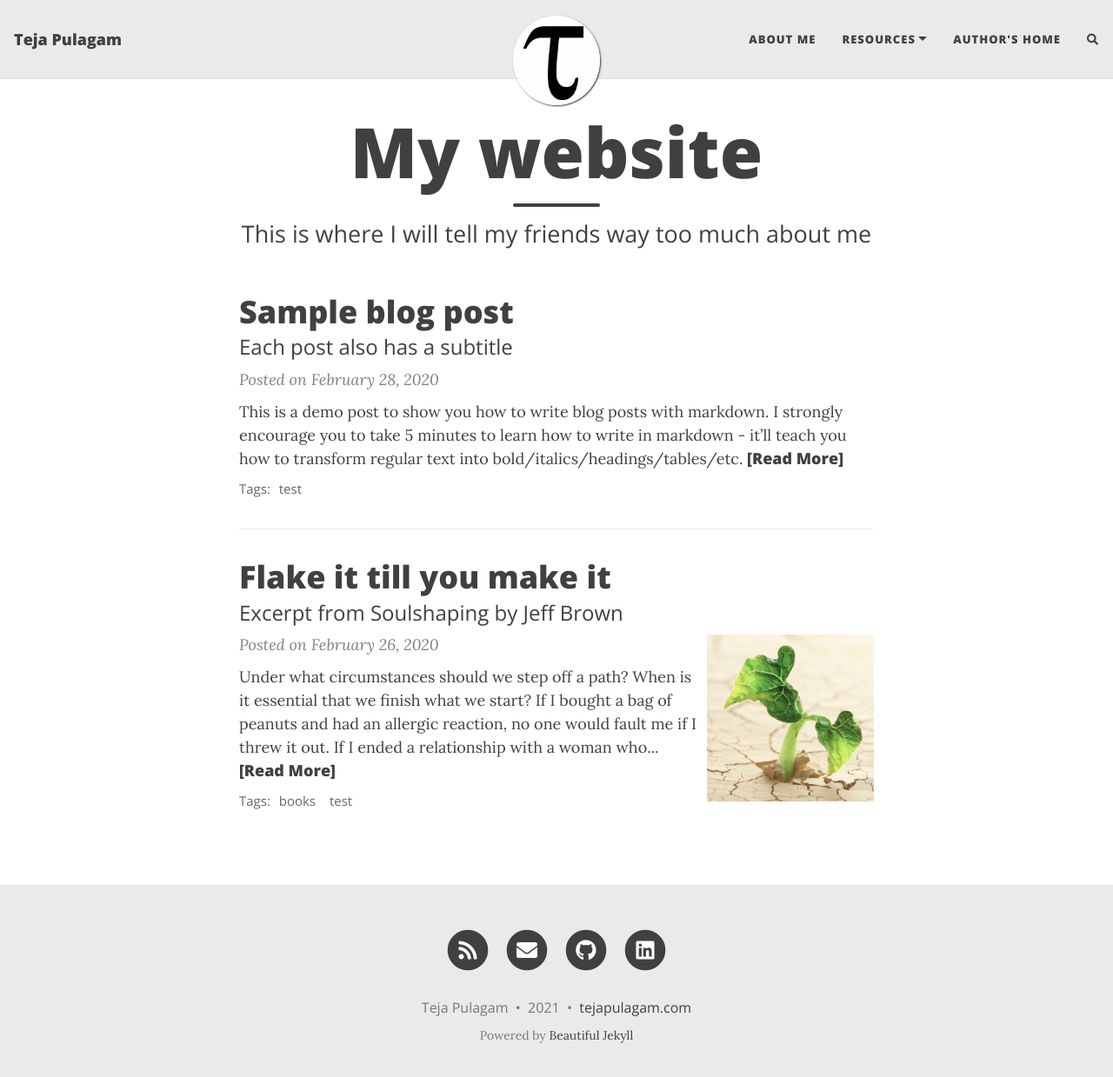
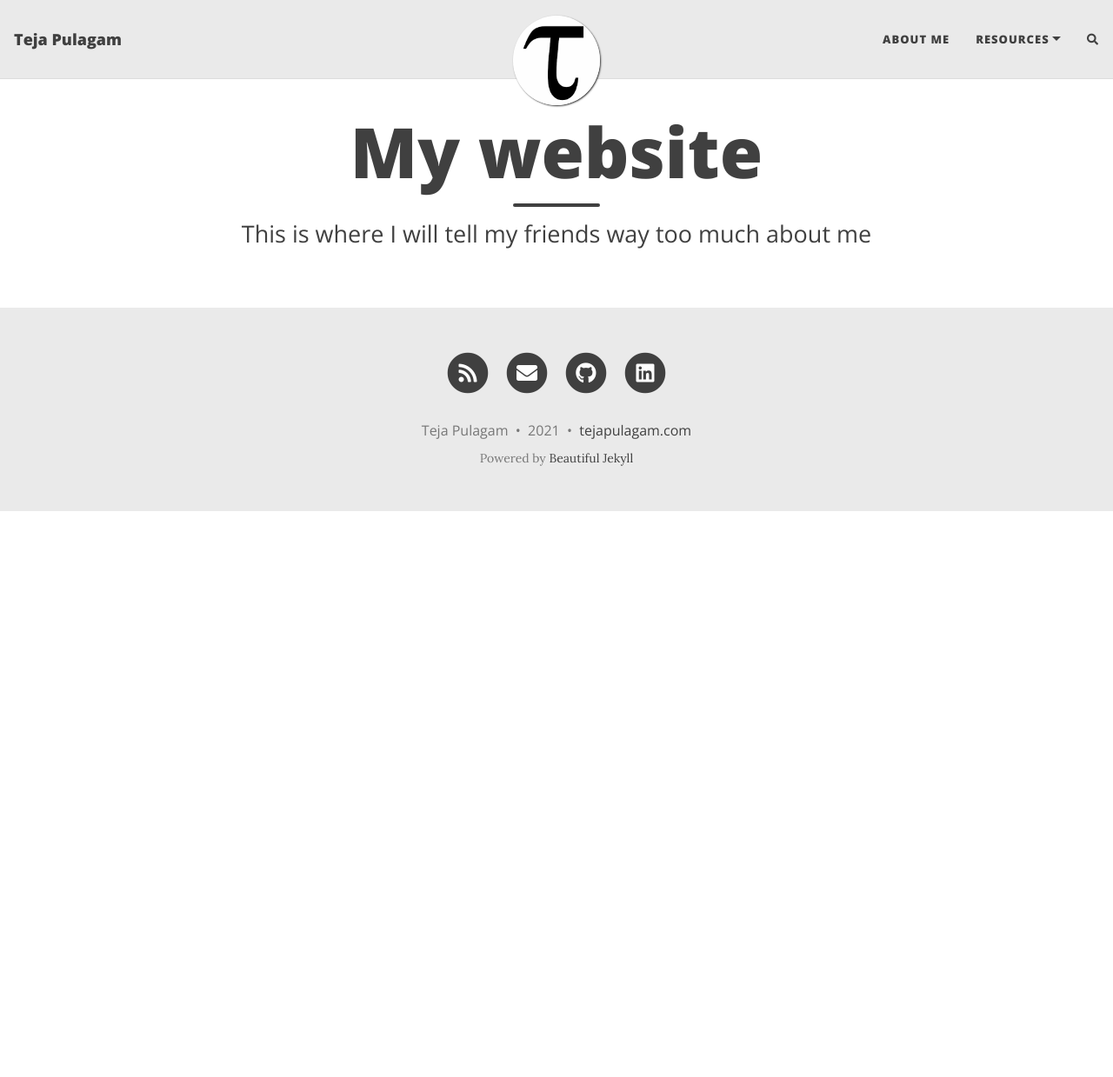
Before and after one commit to tejapulagam/tejapulagam.github.io, a Jekyll site: the page built from index.html, in a window 1280 px wide and 1252 px high. Shown: the top 1239 px of the window at 87% size. Built offline with Jekyll 4.4.1, drawn with Linux system fonts in a browser that asks for light colours; nearby versions of some CDN libraries; the list of posts is cut into pages by our own code; comment, search, counter and statistics services are not loaded.

Commit message:
Update config.yml and add logo

````diff
--- /dev/null
+++ b/CNAME
@@ -0,0 +1 @@
+tejapulagam.com
--- a/_config.yml
+++ b/_config.yml
@@ -16,9 +16,7 @@
 navbar-links:
   About Me: "aboutme"
   Resources:
-    - Beautiful Jekyll: "https://beautifuljekyll.com"
-    - Learn markdown: "https://www.markdowntutorial.com/"
-  Author's home: "https://deanattali.com"
+    - 2D Tower: "2dtower"
 
 # --- Logo --- #
 
--- a/_posts/2020-02-26-flake-it-till-you-make-it.md
+++ /dev/null
@@ -1,17 +0,0 @@
----
-layout: post
-title: Flake it till you make it
-subtitle: Excerpt from Soulshaping by Jeff Brown
-cover-img: /assets/img/path.jpg
-thumbnail-img: /assets/img/thumb.png
-share-img: /assets/img/path.jpg
-tags: [books, test]
----
-
-Under what circumstances should we step off a path? When is it essential that we finish what we start? If I bought a bag of peanuts and had an allergic reaction, no one would fault me if I threw it out. If I ended a relationship with a woman who hit me, no one would say that I had a commitment problem. But if I walk away from a seemingly secure route because my soul has other ideas, I am a flake?
-
-The truth is that no one else can definitively know the path we are here to walk. It’s tempting to listen—many of us long for the omnipotent other—but unless they are genuine psychic intuitives, they can’t know. All others can know is their own truth, and if they’ve actually done the work to excavate it, they will have the good sense to know that they cannot genuinely know anyone else’s. Only soul knows the path it is here to walk. Since you are the only one living in your temple, only you can know its scriptures and interpretive structure.
-
-At the heart of the struggle are two very different ideas of success—survival-driven and soul-driven. For survivalists, success is security, pragmatism, power over others. Success is the absence of material suffering, the nourishing of the soul be damned. It is an odd and ironic thing that most of the material power in our world often resides in the hands of younger souls. Still working in the egoic and material realms, they love the sensations of power and focus most of their energy on accumulation. Older souls tend not to be as materially driven. They have already played the worldly game in previous lives and they search for more subtle shades of meaning in this one—authentication rather than accumulation. They are often ignored by the culture at large, although they really are the truest warriors.
-
-A soulful notion of success rests on the actualization of our innate image. Success is simply the completion of a soul step, however unsightly it may be. We have finished what we started when the lesson is learned. What a fear-based culture calls a wonderful opportunity may be fruitless and misguided for the soul. Staying in a passionless relationship may satisfy our need for comfort, but it may stifle the soul. Becoming a famous lawyer is only worthwhile if the soul demands it. It is an essential failure if you are called to be a monastic this time around. If you need to explore and abandon ten careers in order to stretch your soul toward its innate image, then so be it. Flake it till you make it.
--- a/_posts/2020-02-28-test-markdown.md
+++ /dev/null
@@ -1,78 +0,0 @@
----
-layout: post
-title: Sample blog post
-subtitle: Each post also has a subtitle
-gh-repo: daattali/beautiful-jekyll
-gh-badge: [star, fork, follow]
-tags: [test]
-comments: true
----
-
-This is a demo post to show you how to write blog posts with markdown.  I strongly encourage you to [take 5 minutes to learn how to write in markdown](https://markdowntutorial.com/) - it'll teach you how to transform regular text into bold/italics/headings/tables/etc.
-
-**Here is some bold text**
-
-## Here is a secondary heading
-
-Here's a useless table:
-
-| Number | Next number | Previous number |
-| :------ |:--- | :--- |
-| Five | Six | Four |
-| Ten | Eleven | Nine |
-| Seven | Eight | Six |
-| Two | Three | One |
-
-
-How about a yummy crepe?
-
-![Crepe](https://s3-media3.fl.yelpcdn.com/bphoto/cQ1Yoa75m2yUFFbY2xwuqw/348s.jpg)
-
-It can also be centered!
-
-![Crepe](https://s3-media3.fl.yelpcdn.com/bphoto/cQ1Yoa75m2yUFFbY2xwuqw/348s.jpg){: .mx-auto.d-block :}
-
-Here's a code chunk:
-
-~~~
-var foo = function(x) {
-  return(x + 5);
-}
-foo(3)
-~~~
-
-And here is the same code with syntax highlighting:
-
-```javascript
-var foo = function(x) {
-  return(x + 5);
-}
-foo(3)
-```
-
-And here is the same code yet again but with line numbers:
-
-{% highlight javascript linenos %}
-var foo = function(x) {
-  return(x + 5);
-}
-foo(3)
-{% endhighlight %}
-
-## Boxes
-You can add notification, warning and error boxes like this:
-
-### Notification
-
-{: .box-note}
-**Note:** This is a notification box.
-
-### Warning
-
-{: .box-warning}
-**Warning:** This is a warning box.
-
-### Error
-
-{: .box-error}
-**Error:** This is an error box.
````
Also changed, not shown: README.md (deleted).
